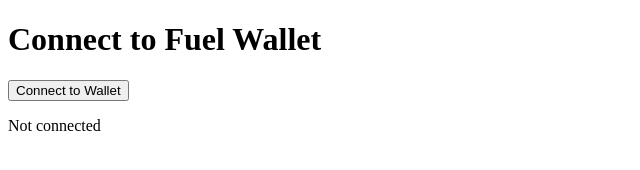
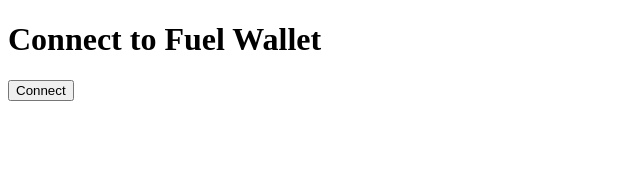
Before and after one commit to zeekgelani/zeekgelani.github.io, a website built with webpack: page index.html in a window 1280 px wide. Shown: the whole page, without its empty margins (0-640 px from the left). Built offline with nearby package versions, Linux system fonts and the light colour scheme; what @fuels/connectors, fuels would draw is missing.

Commit message:
Update index.html

```diff
--- a/index.html
+++ b/index.html
@@ -7,10 +7,8 @@
 </head>
 <body>
   <h1>Connect to Fuel Wallet</h1>
-  <button id="connect-wallet">Connect to Wallet</button>
-  <p id="status">Not connected</p>
-
-  <!-- Bundle of JavaScript -->
-  <script src="./dist/app.bundle.js"></script>
+  <button id="connect-wallet">Connect</button>
+  <p id="status"></p>
+  <script src="app.js"></script>
 </body>
 </html>
```
